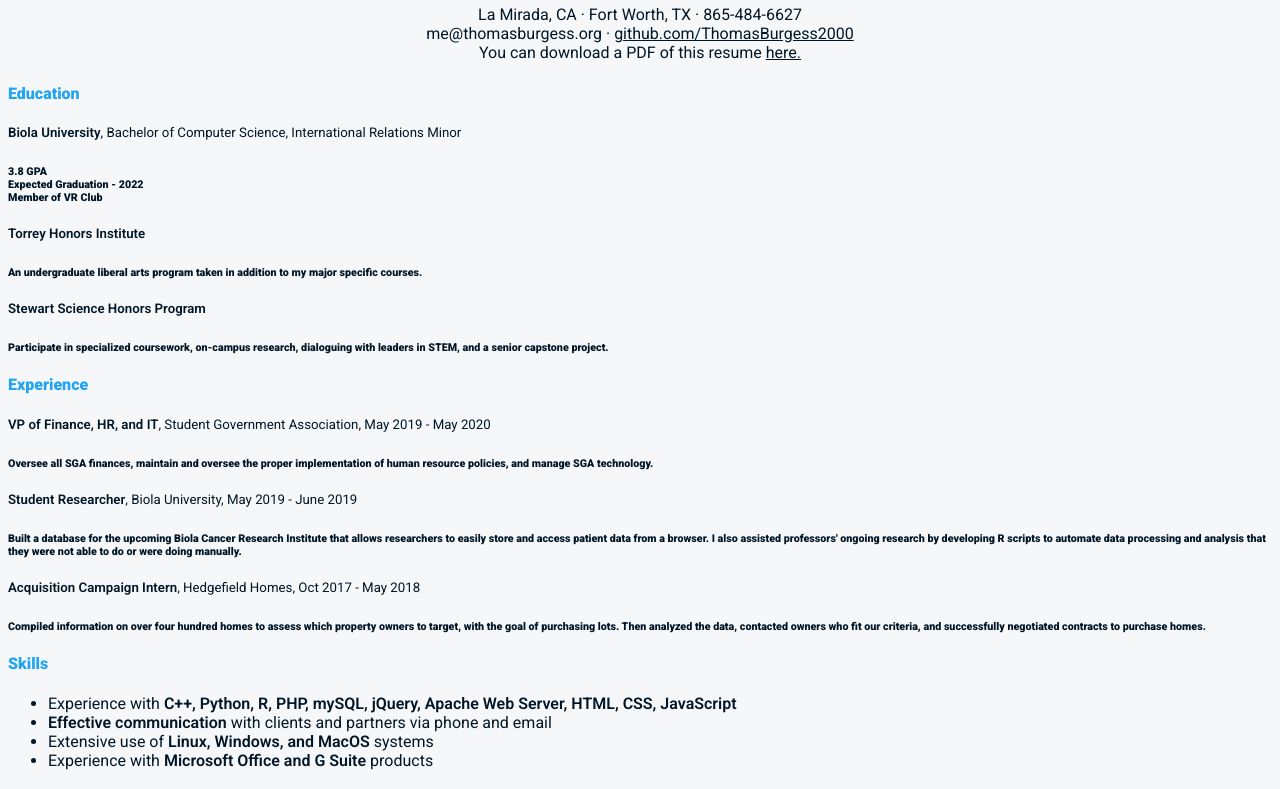
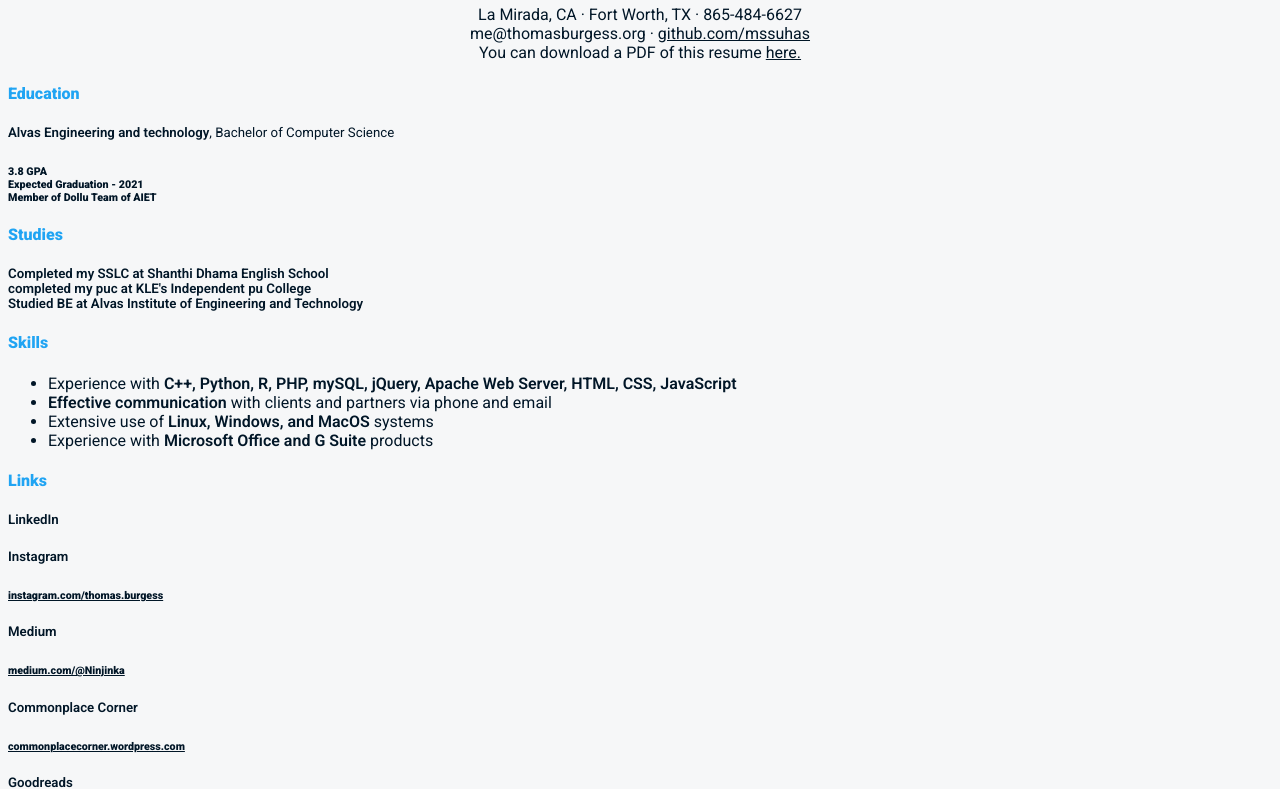
Before and after one commit to mssuhas/mssuhas.github.io, a plain HTML site: page index.html in a window 1280 px wide. Shown: the part 91-880 px from the top of the page. Drawn offline with Linux system fonts and the light colour scheme.

Commit message:
Update index.html

```diff
--- a/index.html
+++ b/index.html
@@ -58,30 +58,22 @@
 
 	<div class="container-fluid">
 		<!-- Title Section -->
-		<h1 class="title">Thomas <span class="boldedBlue">Burgess</span></h1>
-		<p class="subtitle">La Mirada, CA &middot; Fort Worth, TX &middot; 865-484-6627<br/>me@thomasburgess.org &middot; <a href="https://github.com/ThomasBurgess2000">github.com/ThomasBurgess2000</a><br/>You can download a PDF of this resume <a href="https://docs.google.com/document/d/1C3JRXhdOdGfvjk39BWzGouq1b3yFwcoStkRfCFlT_Lw/edit?usp=sharing">here.</a></p>
+		<h1 class="title"><span class="boldedBlue">Suhas M S</span></h1>
+		<p class="subtitle">La Mirada, CA &middot; Fort Worth, TX &middot; 865-484-6627<br/>me@thomasburgess.org &middot; <a href="https://github.com/mssuhas">github.com/mssuhas</a><br/>You can download a PDF of this resume <a href="https://docs.google.com/document/d/1C3JRXhdOdGfvjk39BWzGouq1b3yFwcoStkRfCFlT_Lw/edit?usp=sharing">here.</a></p>
 			<!-- Education Section -->
 			<h4>Education</h4>
 
-			<h5>Biola University<span class="notBold">, Bachelor of Computer Science, International Relations Minor</span></h5>
-			<h6>3.8 GPA<br/>Expected Graduation - 2022<br/>Member of VR Club</h6>
+			<h5>Alvas Engineering and technology<span class="notBold">, Bachelor of Computer Science</span></h5>
+			<h6>3.8 GPA<br/>Expected Graduation - 2021<br/>Member of Dollu Team of AIET</h6>
 
-			<h5>Torrey Honors Institute</h5>
-			<h6>An undergraduate liberal arts program taken in addition to my major specific courses.</h6>
 
-			<h5>Stewart Science Honors Program</h5>
-			<h6>Participate in specialized coursework, on-campus research, dialoguing with leaders in STEM, and a senior capstone project.</h6>
+
 			<!-- Work Experience Section -->
-			<h4>Experience</h4>
+			<h4>Studies</h4>
 
-			<h5>VP of Finance, HR, and IT<span class="notBold">, Student Government Association, May 2019 - May 2020</span></h5>
-			<h6>Oversee all SGA finances, maintain and oversee the proper implementation of human resource policies, and manage SGA technology.</h6>
+			<h5>Completed my SSLC at Shanthi Dhama English School<br/>completed my puc at KLE's Independent pu College<br/>Studied BE at Alvas Institute of Engineering and Technology</h5>
 
-			<h5>Student Researcher<span class="notBold">, Biola University, May 2019 - June 2019</span></h5>
-			<h6>Built a database for the upcoming Biola Cancer Research Institute that allows researchers to easily store and access patient data from a browser. I also assisted professors' ongoing research by developing R scripts to automate data processing and analysis that they were not able to do or were doing manually.</h6>
 
-			<h5>Acquisition Campaign Intern<span class="notBold">, Hedgefield Homes, Oct 2017 - May 2018</span></h5>
-			<h6>Compiled information on over four hundred homes to assess which property owners to target, with the goal of purchasing lots. Then analyzed the data, contacted owners who fit our criteria, and successfully negotiated contracts to purchase homes.</h6>
 
 			<!-- Skills Section -->
 			<h4>Skills</h4>
@@ -97,7 +89,7 @@
 		<div class="row">
 			<div class="col-4">
 			<h5>LinkedIn</h5>
-			<h6><a href="https://www.linkedin.com/in/jthomasburgess/" target="_blank">linkedin.com/in/jthomasburgess</a></h6>
+
 			</div>
 			<div class="col-4">
 			<h5>Instagram</h5>
```
